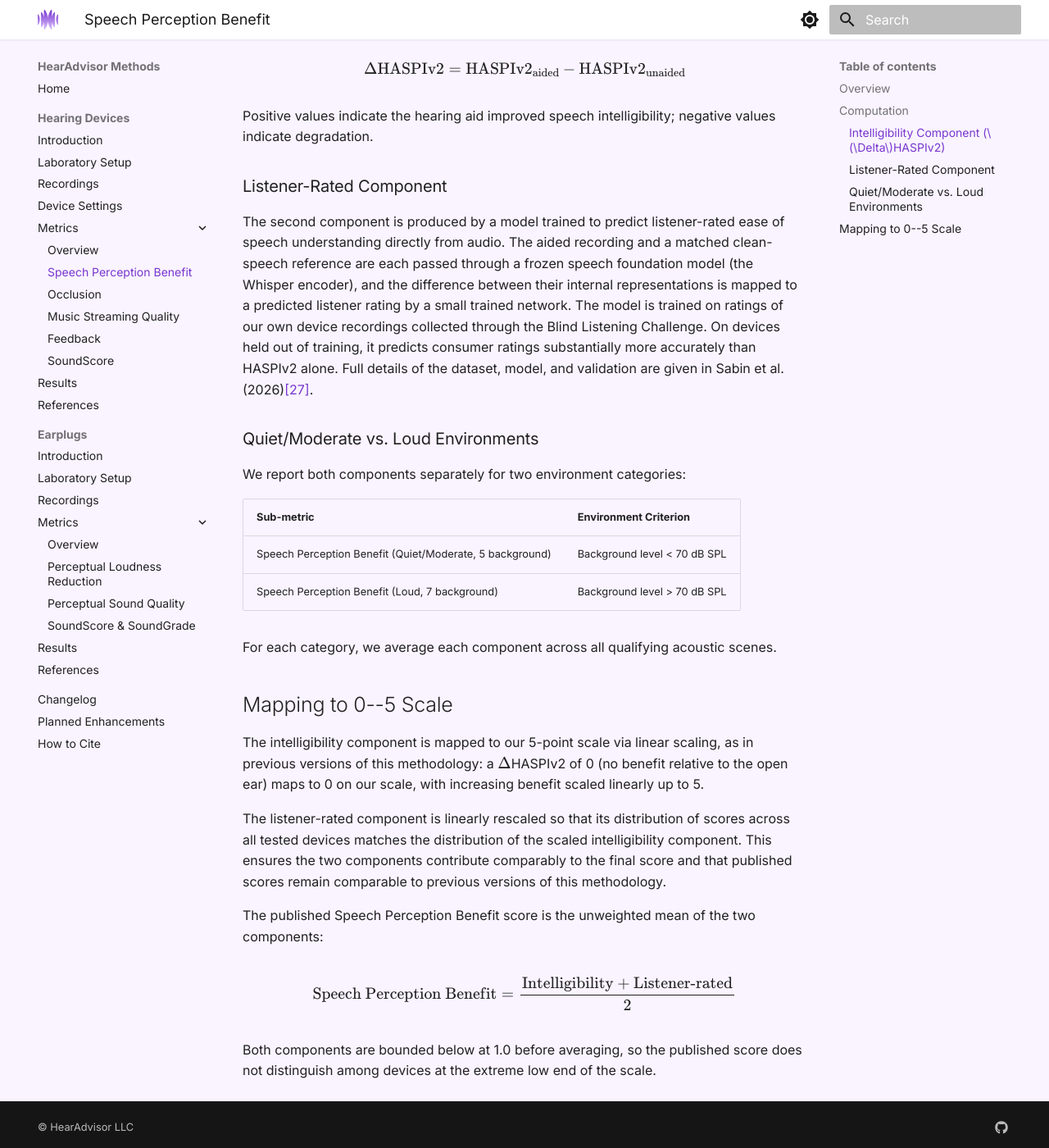
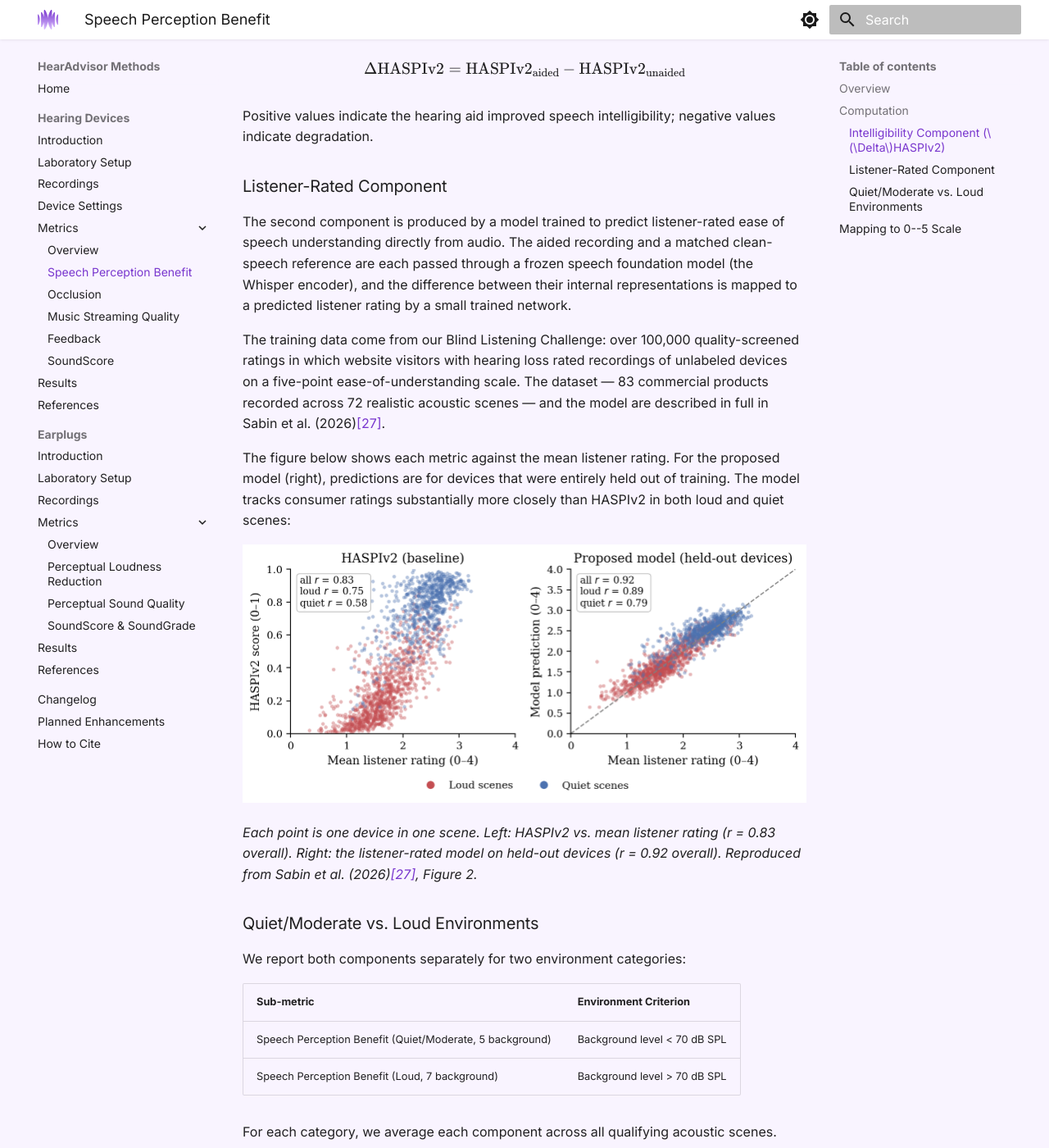
Before and after one commit to asabin/hearadvisor-methods, an MkDocs documentation site: the page built from docs/hearing-devices/metrics/speech-perception.md, in a window 1280 px wide and 1400 px high, scrolled down 912 px. Shown: the whole window at 82% size. Built offline with MkDocs 1.6.1 and Material for MkDocs 9.7.7, drawn with Linux system fonts in a browser that asks for light colours.

Commit message:
methods: add held-out predicted-vs-actual figure and dataset citation
Embeds Figure 2 from Sabin et al. (2026, arXiv:2606.26342) on the speech
perception page and expands the listener-rated component text to describe
the Blind Listening Challenge dataset with an explicit citation.

Co-authored-by: Cursor <cursoragent@cursor.com>

```diff
--- a/docs/hearing-devices/metrics/speech-perception.md
+++ b/docs/hearing-devices/metrics/speech-perception.md
@@ -25,7 +25,15 @@ Positive values indicate the hearing aid improved speech intelligibility; negati
 
 ### Listener-Rated Component
 
-The second component is produced by a model trained to predict listener-rated ease of speech understanding directly from audio. The aided recording and a matched clean-speech reference are each passed through a frozen speech foundation model (the Whisper encoder), and the difference between their internal representations is mapped to a predicted listener rating by a small trained network. The model is trained on ratings of our own device recordings collected through the Blind Listening Challenge. On devices held out of training, it predicts consumer ratings substantially more accurately than HASPIv2 alone. Full details of the dataset, model, and validation are given in Sabin et al. (2026)[[27]](../references.md).
+The second component is produced by a model trained to predict listener-rated ease of speech understanding directly from audio. The aided recording and a matched clean-speech reference are each passed through a frozen speech foundation model (the Whisper encoder), and the difference between their internal representations is mapped to a predicted listener rating by a small trained network.
+
+The training data come from our Blind Listening Challenge: over 100,000 quality-screened ratings in which website visitors with hearing loss rated recordings of unlabeled devices on a five-point ease-of-understanding scale. The dataset — 83 commercial products recorded across 72 realistic acoustic scenes — and the model are described in full in Sabin et al. (2026)[[27]](../references.md).
+
+The figure below shows each metric against the mean listener rating. For the proposed model (right), predictions are for devices that were entirely held out of training. The model tracks consumer ratings substantially more closely than HASPIv2 in both loud and quiet scenes:
+
+![Predicted vs. actual listener ratings for HASPIv2 and the listener-rated model on held-out devices](../assets/fig7-speech-predicted-vs-actual.png)
+
+*Each point is one device in one scene. Left: HASPIv2 vs. mean listener rating (r = 0.83 overall). Right: the listener-rated model on held-out devices (r = 0.92 overall). Reproduced from Sabin et al. (2026)[[27]](../references.md), Figure 2.*
 
 ### Quiet/Moderate vs. Loud Environments
 
```
Also changed, not shown: docs/hearing-devices/assets/fig7-speech-predicted-vs-actual.png (added).
